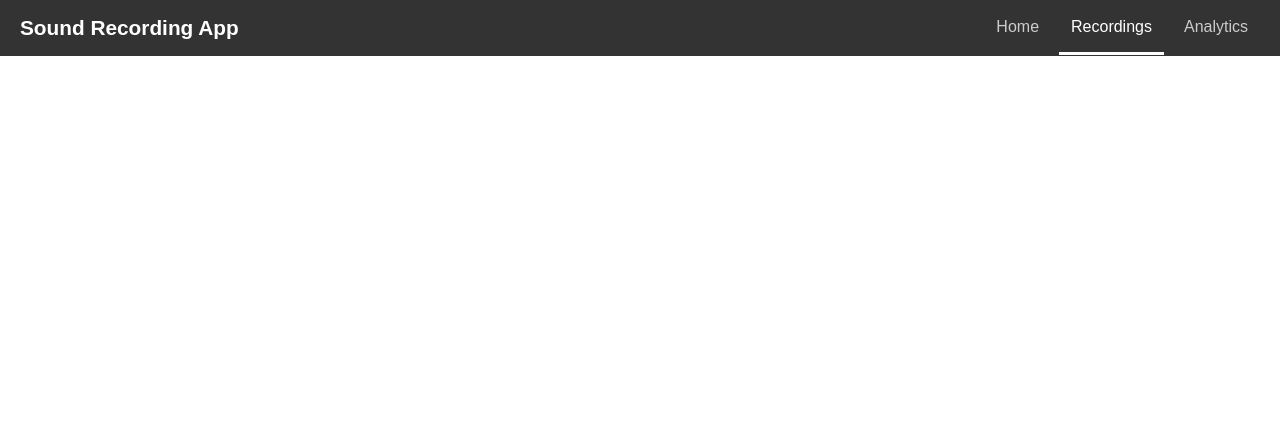
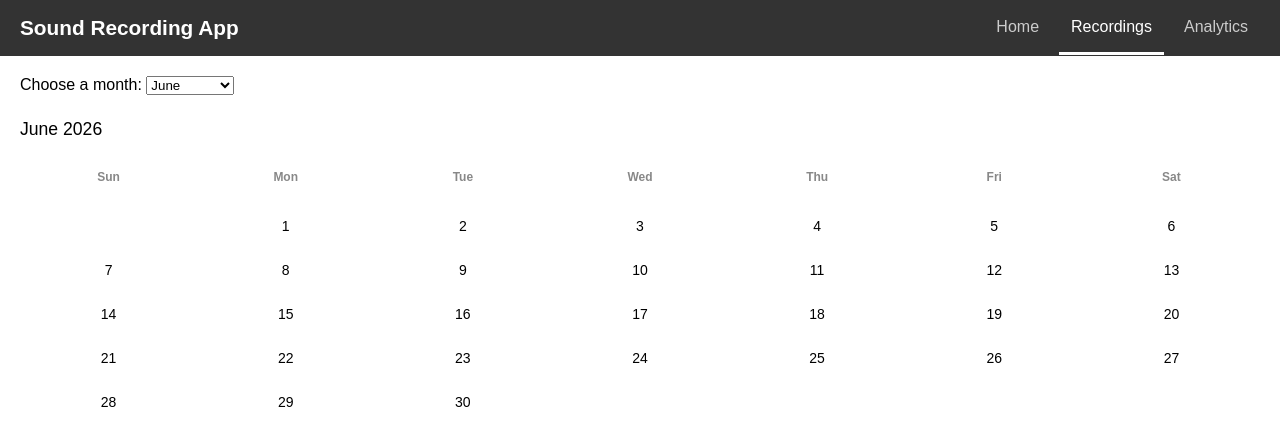
Before and after one commit to Rice-lab/sound_sensor, a FastAPI app: page /recordings in a window 1280 px wide. Shown: the top 447 px of the page. Run offline with FastAPI, Linux system fonts and the light colour scheme.

Commit message:
Added the frontend and backend for the calendar with clickable days that navigate to a different endpoint containing all the recordings created on that day

```diff
--- a/google_drive/drive_methods.py
+++ b/google_drive/drive_methods.py
@@ -89,7 +89,32 @@ def list_most_recent(n):
     # return a list of the desired number of files
     return recent_files
 
+#===========================#
+# Files From a Specific Day #
+#===========================#
+# Returns all the files with the same creation date
+def recordings_on_day(creation_date):
+    # creation_date should be a string like "2026-06-15"
+    start = f"{creation_date}T00:00:00"
+    end = f"{creation_date}T23:59:59"
 
+    query = f"parents = '{folder_id}' and createdTime >= '{start}' and createdTime <= '{end}'"
+    response = service.files().list(q=query, fields="files(id, name, createdTime)").execute()
+    files = response.get('files', [])
+
+    nextPageToken = response.get('nextPageToken')
+    while nextPageToken:
+        response = service.files().list(q=query, pageToken=nextPageToken,
+                                        fields="files(id, name, createdTime)").execute()
+        files.extend(response.get('files'))
+        nextPageToken = response.get('nextPageToken')
+
+    return files
+
+#===========================#
+# Files From a Specific Day #
+#===========================#
+# Middleman that makes a Google Drive API call to download the .wav file content
 # BytesIO is an in-memory buffer, it's a temporary container that holds the downloaded bytes in RAM
 # so StreamingResponse can read from it and forward them to the browser.
 def get_file_stream(file_id):
--- a/webapp/main.py
+++ b/webapp/main.py
@@ -10,7 +10,7 @@ from fastapi.responses import StreamingResponse
 
 # Extra Imports
 from pathlib import Path
-from google_drive.drive_methods import list_most_recent, get_file_stream
+from google_drive.drive_methods import list_most_recent, get_file_stream, recordings_on_day
 from datetime import date
 import calendar
 
@@ -35,17 +35,32 @@ def home(request: Request):
 # temporarily we'll have 2 directories from home: Recordings and Analytics
 # can add more if need be
 @app.get("/recordings", include_in_schema=False)
-def recordings(request: Request):
+def recordings(request: Request, month: int=None, year: int=None):
     # Upon landing, we want the user to have the current month's calendar open
     # We'll only worry about one year worth of recordings
     today  = date.today()
-    year = today.year
-    month = today.month
-    cal = calendar.monthcalendar(year, month)
+    year = year or today.year
+    month = month or today.month
+    cal = calendar.Calendar(firstweekday=6).monthdayscalendar(year, month)
+    month_name = calendar.month_name[month]
 
     return templates.TemplateResponse(request,
                                       "recordings.html",
-                                      {"title": "Recordings"},)
+                                      {"title": "Recordings",
+                                       "calendar": cal,
+                                       "year": year,
+                                       "month": month,
+                                       "month_name": month_name},)
+
+# Returns all the recordings for the day the user clicks on in the calendar
+@app.get("/recordings/{year}/{month}/{day}", include_in_schema=False)
+def day_recordings(request: Request, year: str, month: str, day: str):
+    clicked_date = year + "-" + month + "-" + day
+    files = recordings_on_day(clicked_date)
+    return templates.TemplateResponse(request,
+                                      "recordings_onDay.html",
+                                      {"title": clicked_date,
+                                       "files": files},)
 
 @app.get("/analytics", include_in_schema=False)
 def analytics(request: Request):
@@ -58,7 +73,6 @@ def analytics(request: Request):
 #       API Endpoints       #
 #===========================#
 # API Directories (json)
-
 # Fetching the recordings
 @app.get("/api/audio/{file_id}")
 def play_recordings(file_id: str):
--- a/webapp/static/main.css
+++ b/webapp/static/main.css
@@ -94,3 +94,81 @@ nav ul li a.active {
 .btn-stop:hover {
     background-color: #e74c3c;
 }
+
+/* Calendar
+    > button for playing recordings
+    > button for navigating to a route
+*/
+/* main.css — calendar section */
+
+.cal-wrap {
+  max-width: 100%;
+  padding: 1.5rem 0;
+}
+
+.cal-header {
+  display: flex;
+  align-items: center;
+  justify-content: space-between;
+  margin-bottom: 1.25rem;
+}
+
+.cal-title {
+  font-size: 1.1rem;
+  font-weight: 500;
+}
+
+.cal-nav {
+  padding: 6px 12px;
+  border: 1px solid #ccc;
+  border-radius: 6px;
+  text-decoration: none;
+  color: inherit;
+}
+
+.cal-nav:hover {
+  background: #f5f5f5;
+}
+
+.cal-grid {
+  width: 100%;
+  border-collapse: collapse;
+}
+
+.cal-grid th {
+  font-size: 0.75rem;
+  color: #888;
+  padding-bottom: 10px;
+  text-align: center;
+}
+
+.cal-grid td {
+  text-align: center;
+  padding: 3px;
+}
+
+.cal-grid tr {
+  height: 44px;
+}
+
+.day-btn {
+  display: inline-flex;
+  align-items: center;
+  justify-content: center;
+  width: 38px;
+  height: 38px;
+  border-radius: 6px;
+  text-decoration: none;
+  color: inherit;
+  font-size: 0.875rem;
+}
+
+.day-btn:hover {
+  background: #f0f0f0;
+}
+
+.day-btn.today {
+  background: #dbeafe;
+  color: #1d4ed8;
+  font-weight: 500;
+}
--- a/webapp/templates/recordings.html
+++ b/webapp/templates/recordings.html
@@ -1,4 +1,54 @@
 {% extends "layout.html" %}
 {% block content %}
 
+<!-- dropdown list for month choosing-->
+<label for="month">Choose a month:</label>
+<select name="months" id="months" onchange="changeMonth(this)">
+    <!-- make it so the current month cannot be clicked on the dropdown since we're already there-->
+    {% for m in ["January","February","March","April","May","June",
+                 "July","August","September","October","November","December"] %}
+        <option value="{{ loop.index }}" {% if m == month_name %}selected disabled{%endif %}>{{ m }}</option>
+    {% endfor %}
+</select>
+
+<script>
+    function changeMonth(select) {
+    const month = select.value;
+    window.location.href = `/recordings/?month=${month}&year={{ year }}`;
+}
+</script>
+
+<!-- actual calendar -->
+<div class="cal-wrap">
+  <div class="cal-header">
+    <span class="cal-title">{{ month_name }} {{ year }}</span>
+  </div>
+
+  <table class="cal-grid">
+    <thead>
+      <tr>
+        <th>Sun</th><th>Mon</th><th>Tue</th><th>Wed</th>
+        <th>Thu</th><th>Fri</th><th>Sat</th>
+      </tr>
+    </thead>
+    <tbody>
+      {% for week in calendar %}
+      <tr>
+        {% for day in week %}
+          <td>
+            {% if day == 0 %}
+              <span class="empty"></span>
+            {% else %}
+              <a href="/recordings/{{year}}/{{month}}/{{day}}" class="day-btn {% if day == today %}today{% endif %}">
+                {{ day }}
+              </a>
+            {% endif %}
+          </td>
+        {% endfor %}
+      </tr>
+      {% endfor %}
+    </tbody>
+  </table>
+</div>
+
 {% endblock content %}
```
Also changed, not shown: google_drive/test.py (+11 -8 lines), webapp/templates/recordings_onDay.html (added, +11 -0 lines).
